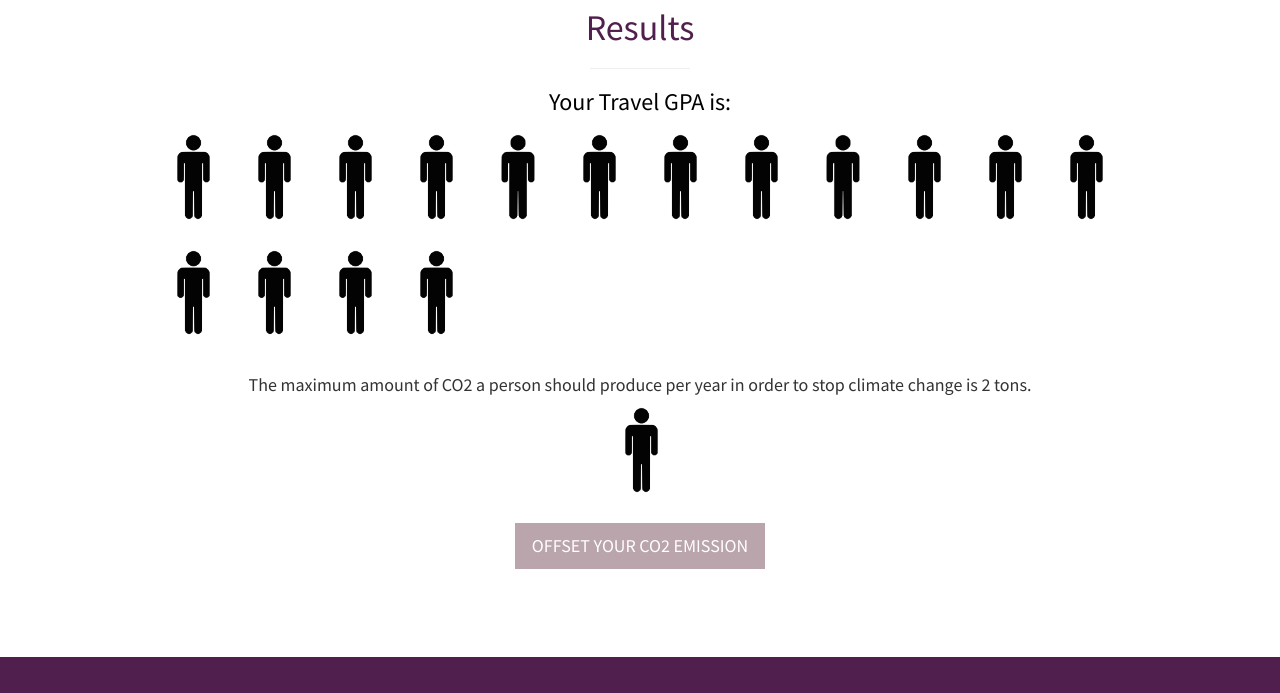
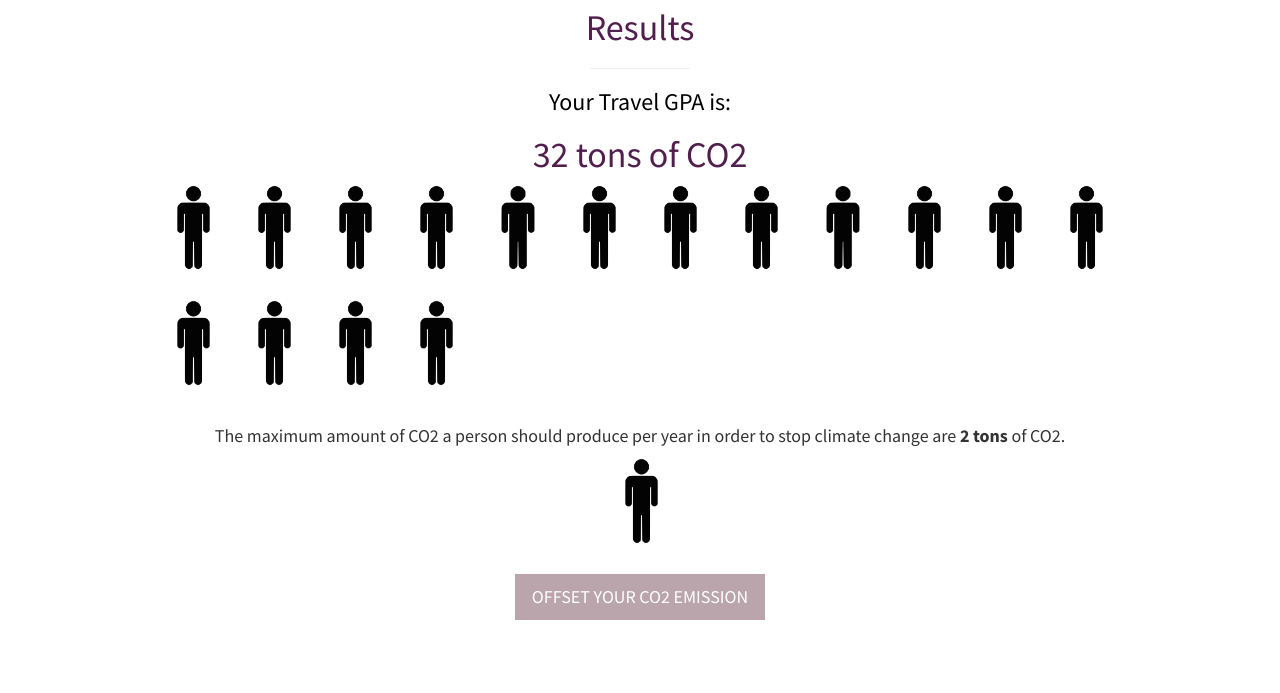
Before and after one commit to kiprask/madmaps, a website: page NYUADTravelMap/index.html in a window 1280 px wide. Shown: the part 1920-2613 px from the top of the page. Drawn offline with Linux system fonts and the light colour scheme.

Commit message:
Update index.html

```diff
--- a/NYUADTravelMap/index.html
+++ b/NYUADTravelMap/index.html
@@ -68,6 +68,7 @@
                     <h1> Results </h1>
                     <hr class="small">
                     <h3> Your Travel GPA is: </h3>
+                    <h1 id='emissions'> 32 tons of CO2 </h1>
                     <div class="row">
                         <div class="col-md-1"> <img class="img-human img-responsive" src="img/human.png"> </div>
                         <div class="col-md-1"> <img class="img-human img-responsive" src="img/human.png"> </div>
@@ -86,8 +87,8 @@
                         <div class="col-md-1"> <img class="img-human img-responsive" src="img/human.png"> </div>
                         <div class="col-md-1"> <img class="img-human img-responsive" src="img/human.png"> </div>
                     </div>
+                    <h4> The maximum amount of CO2 a person should produce per year in order to stop climate change are <strong> 2 tons </strong> of CO2. </h4>
                     <div class='row'>
-                        <h4> The maximum amount of CO2 a person should produce per year in order to stop climate change is 2 tons. </h4>
                         <div class="col-md-1"> <img class="img-human img-responsive" id='main' src="img/human.png"> </div>
                     </div>
                     <a href="#" class="btn btn-lg btn-dark"> OFFSET YOUR CO2 EMISSION </a>
```
